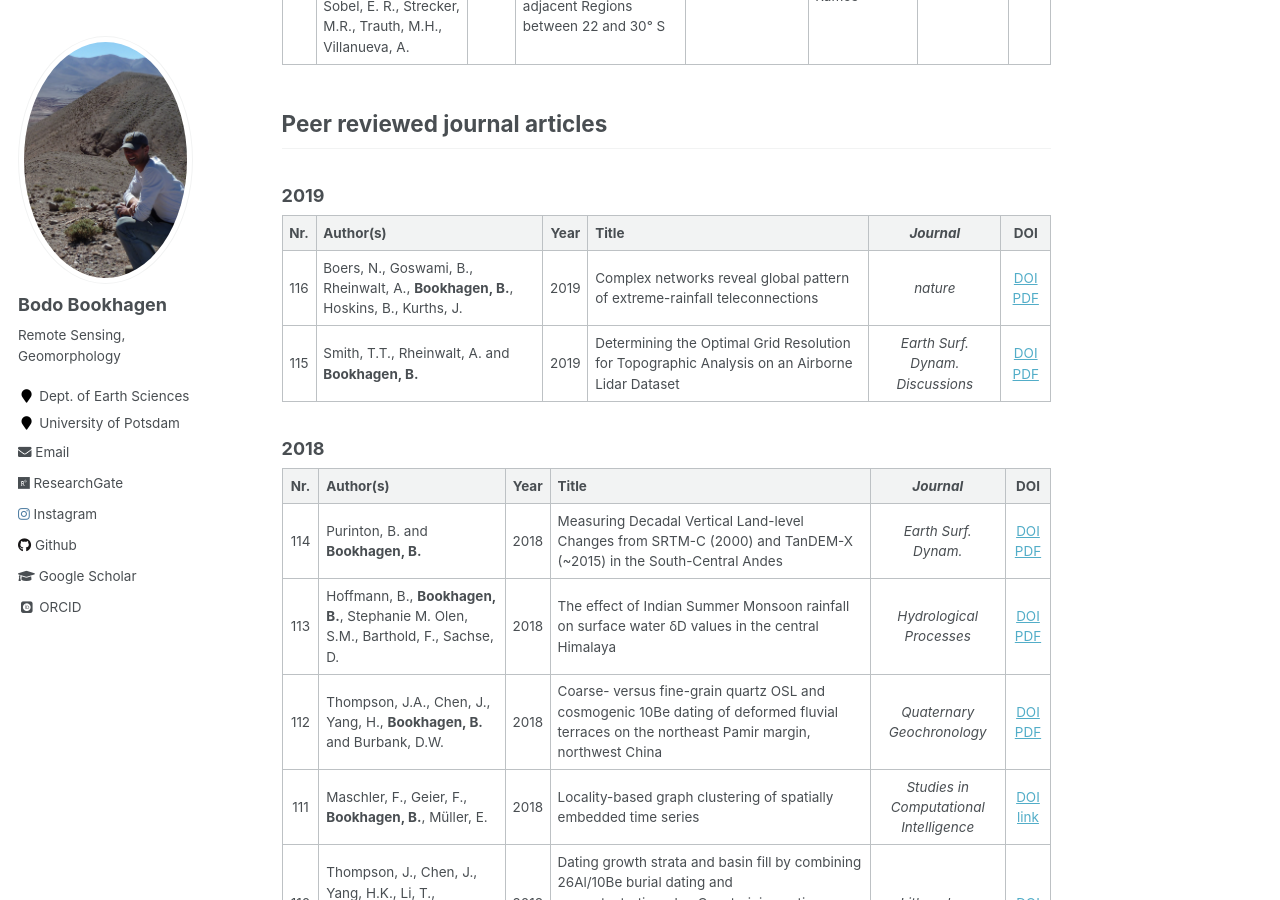
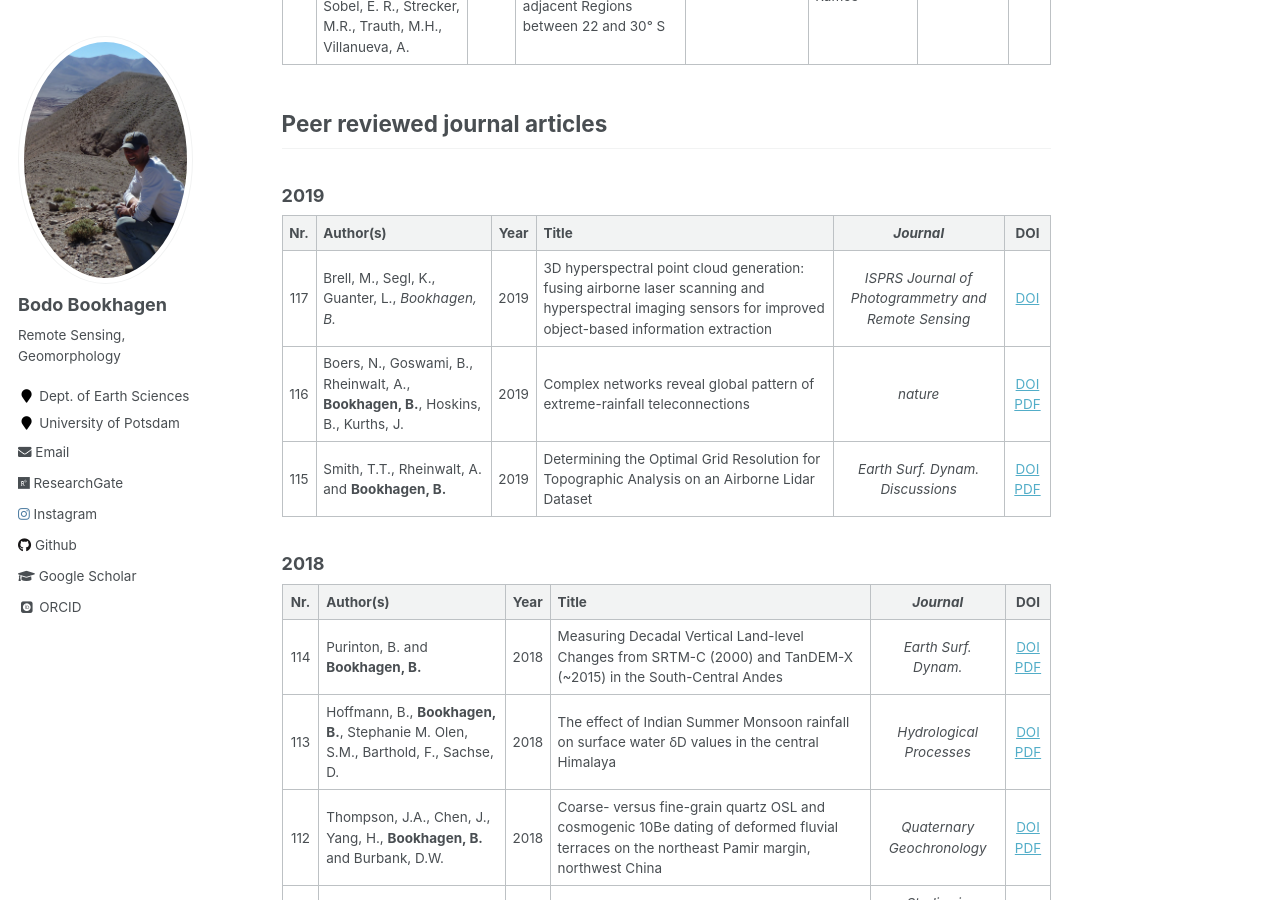
Before and after one commit to BodoBookhagen/BodoBookhagen.github.io, a Jekyll site: the page built from _pages/publications.md, in a window 1280 px wide and 900 px high, scrolled down 1448 px. Built offline with Jekyll 4.4.1, drawn with Linux system fonts in a browser that asks for light colours; some web fonts are replaced.

Commit message:
Feb-15 2019

```diff
--- a/_pages/publications.md
+++ b/_pages/publications.md
@@ -31,6 +31,7 @@ Jump to year: [2019](#2019) [2018](#2018) [2017](#2017) [2016](#2016) [2015](#20
 
 | Nr. | Author(s) | Year | Title | *Journal* |  DOI |
 |:---:|:----------|:----:|-------|:---------:|:---:|
+| 117 | Brell, M., Segl, K., Guanter, L., *Bookhagen, B.* | 2019 | 3D hyperspectral point cloud generation: fusing airborne laser scanning and hyperspectral imaging sensors for improved object-based information extraction | *ISPRS Journal of Photogrammetry and Remote Sensing* | [DOI]() |
 | 116 | Boers, N., Goswami, B., Rheinwalt, A., **Bookhagen, B.**, Hoskins, B., Kurths, J. | 2019 | Complex networks reveal global pattern of extreme-rainfall teleconnections | *nature* | [DOI](https://doi.org/10.1038/s41586-018-0872-x) [PDF](https://www.nature.com/articles/s41586-018-0872-x?ref=marketbulletin)
 | 115 | Smith, T.T., Rheinwalt, A. and **Bookhagen, B.**| 2019 | Determining the Optimal Grid Resolution for Topographic Analysis on an Airborne Lidar Dataset | *Earth Surf. Dynam. Discussions* | [DOI](https://doi.org/10.5194/esurf-2018-96) [PDF](https://www.earth-surf-dynam-discuss.net/esurf-2018-96/esurf-2018-96.pdf)
 
```
